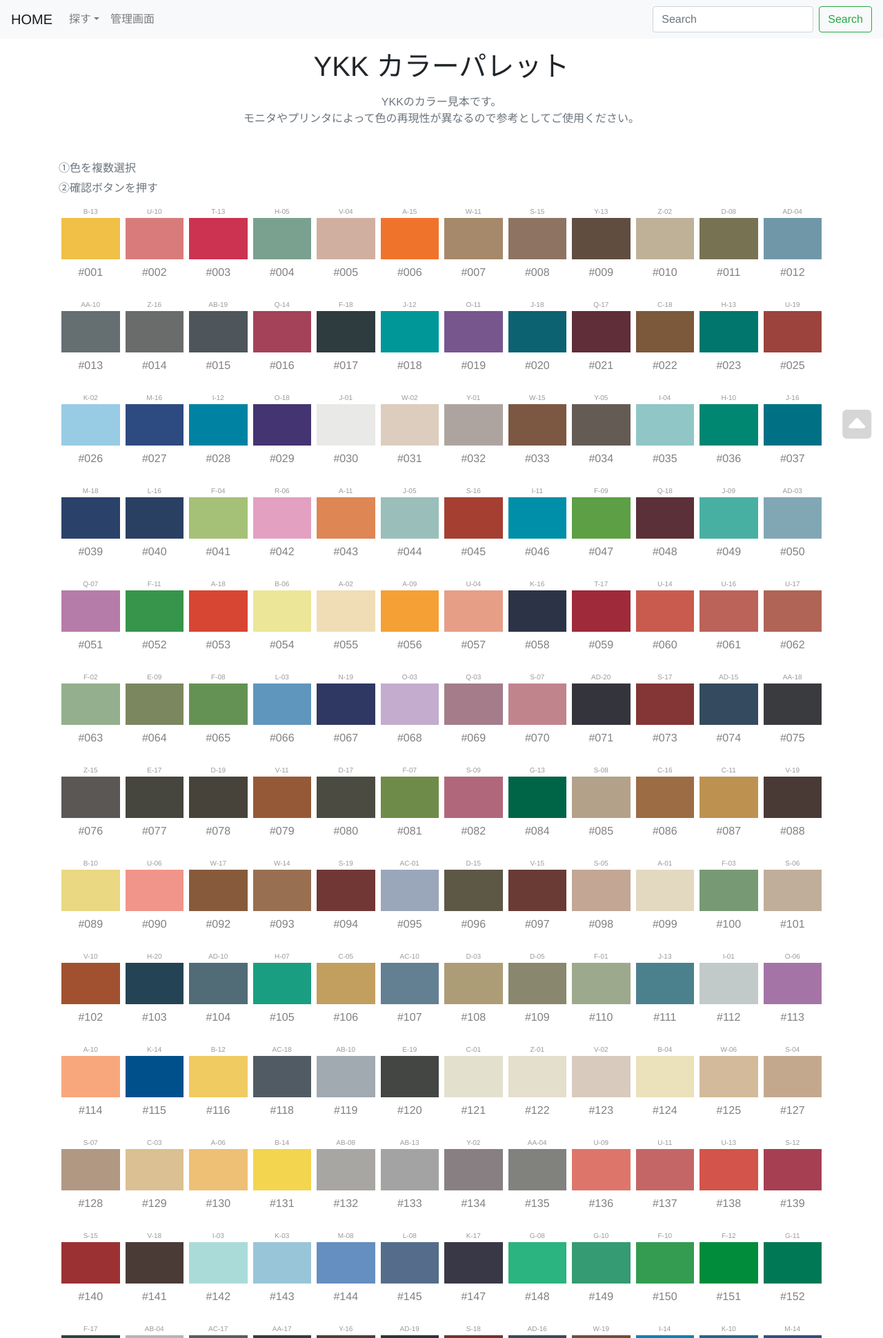
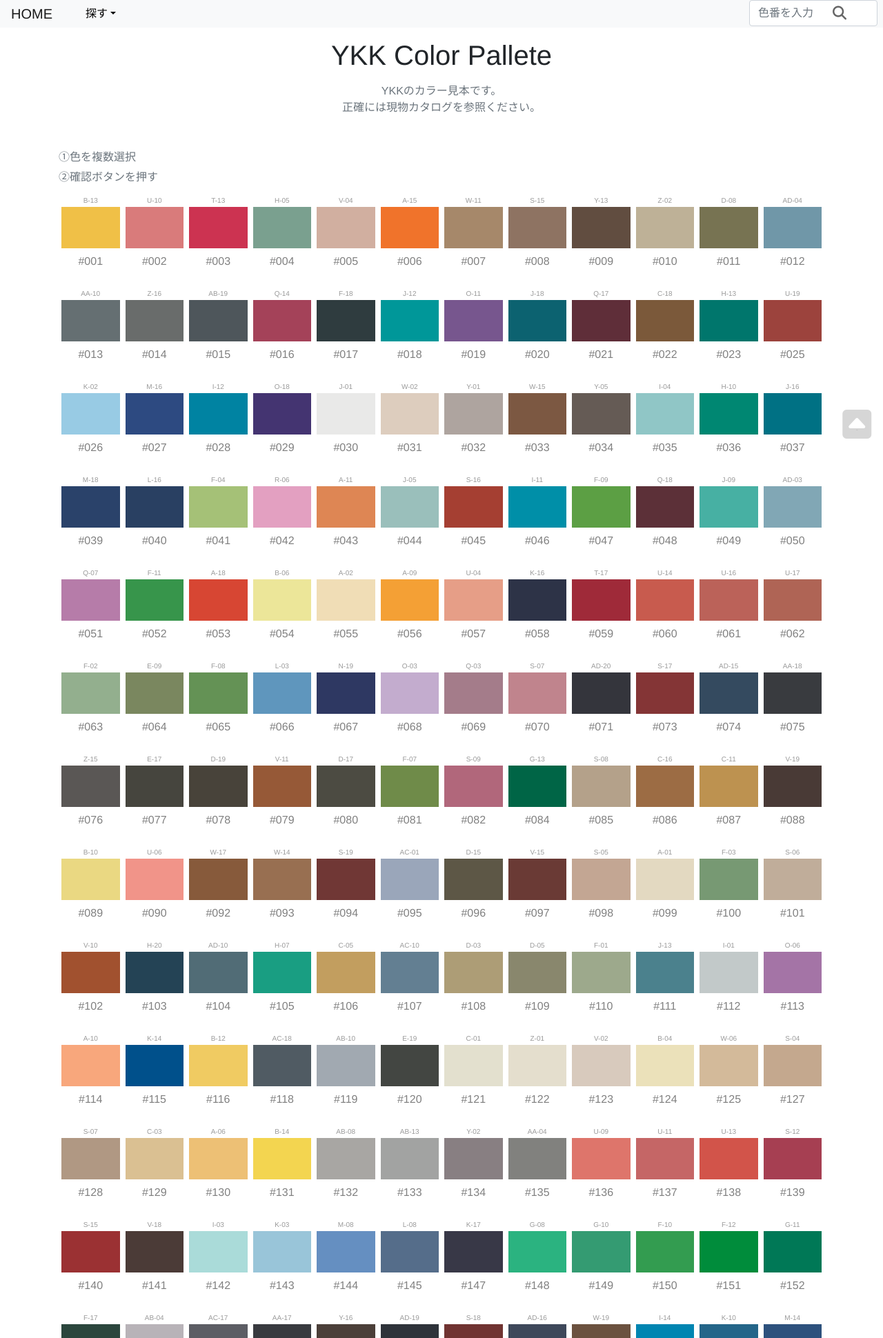
Before and after one commit to ryokohi/ykkcolor, a Django app: page / in a window 1280 px wide. Shown: the top 1940 px of the page at 69% size. Run offline with Django 3.2, Linux system fonts and the light colour scheme; data comes from the database, SQL or seed files in the repository; some libraries are stand-ins or nearby versions.

Commit message:
base.htmlとmain.cssを修正

```diff
--- a/colorpallet/static/colorpallet/main.css
+++ b/colorpallet/static/colorpallet/main.css
@@ -214,15 +214,32 @@
 }
 
 
+#sform{
+  position: relative;
+}
+
+#sbtn{
+height:38px;
+position:absolute;
+left:115px;/*アイコン左右の位置調整*/
+top:0;
+background:none;
+color:#666;
+border:none;
+font-size:20px;/*アイコンサイズ*/
+}
+
+
+
 :root{
-  --font-family-sans-serif: "Helvetica Neue", Helvetica, Arial, "游ゴシック体", "Yu Gothic", YuGothic, "Hiragino Kaku Gothic ProN", Meiryo, sans-serif;
+  --font-family-sans-serif: "Helvetica Neue", Helvetica, Arial, "Hiragino Kaku Gothic ProN","游ゴシック体", "Yu Gothic", YuGothic, Meiryo, sans-serif;
   --font-family-monospace: SFMono-Regular, Menlo, Monaco, Consolas, "Liberation Mono", "Courier New", monospace;
 }
 
 body {
-  font-family: "Helvetica Neue", Helvetica, Arial, "游ゴシック体", "Yu Gothic", YuGothic, "Hiragino Kaku Gothic ProN", Meiryo, 'Open Sans', sans-serif;
+  font-family: "Helvetica Neue", Helvetica, Arial, "Hiragino Kaku Gothic ProN","游ゴシック体", "Yu Gothic", YuGothic,  Meiryo, 'Open Sans', sans-serif;
 }
 
 h1, h2, h3, h4, h5, h6 {
-  font-family: "Helvetica Neue", Helvetica, Arial, "游ゴシック体", "Yu Gothic", YuGothic, "Hiragino Kaku Gothic ProN", Meiryo, 'Open Sans', sans-serif;
+  font-family: "Helvetica Neue", Helvetica, Arial,  "Hiragino Kaku Gothic ProN","游ゴシック体", "Yu Gothic", YuGothic, Meiryo, 'Open Sans', sans-serif;
 }
--- a/colorpallet/templates/colorpallet/base.html
+++ b/colorpallet/templates/colorpallet/base.html
@@ -20,44 +20,46 @@
   .dropdown:hover > .dropdown-menu {
     display: block;
   }
+  .nav-link{
+    color: #000000;
+  }
+
   </style>
 
 </head>
 <body>
-  <nav class="navbar navbar-expand-lg navbar-light bg-light">
-    <a class="navbar-brand" href="{% url 'colorpallet:index' %}">HOME</a>
-    <button class="navbar-toggler" type="button" data-toggle="collapse" data-target="#navbarSupportedContent" aria-controls="navbarSupportedContent" aria-expanded="false" aria-label="Toggle navigation">
-      <span class="navbar-toggler-icon"></span>
-    </button>
-
-    <div class="collapse navbar-collapse" id="navbarSupportedContent">
-      <ul class="navbar-nav mr-auto">
-        <li class="nav-item dropdown">
-          <a class="nav-link dropdown-toggle" data-toggle="dropdown" role="button" aria-haspopup="true" aria-expanded="false" href="{% url 'admin:index' %}">探す<span class="sr-only">(current)</span></a>
+  <ul class="nav navbar-light bg-light">
+    <li class='nav-item'>
+      <a class="navbar-brand nav-link  my-2 my-lg-0 " href="{% url 'colorpallet:index' %}">HOME</a>
+    </li>
+    <li class="nav-item dropdown mr-auto">
+      <a class="nav-link dropdown-toggle  my-2 my-lg-0 " data-toggle="dropdown" role="button" aria-haspopup="true" aria-expanded="false" href="{% url 'admin:index' %}">探す<span class="sr-only">(current)</span></a>
       <ul class="dropdown-menu" role="menu">
         <li><a class="dropdown-item" href="{% url 'colorpallet:column_search' %}">列で探す</a></li>
         <li><a class="dropdown-item" href="{% url 'colorpallet:colortype_search' %}">色の系統で探す</a></li>
       </ul>
     </li>
-        <li class="nav-item">
+    {% if user.is_superuser %}
+    <li class="nav-item ">
       <a class="nav-link " href="{% url 'admin:index' %}">管理画面</a>
     </li>
-      </ul>
-      <form class="form-inline my-2 my-lg-0" method='GET' action="{% url 'colorpallet:color_search' %}">
-        <input class="form-control mr-sm-2" type="text" placeholder="Search" aria-label="Search" name='keyword'>
-        <button class="btn btn-outline-success my-2 my-sm-0" type="submit">Search</button>
+    {% endif %}
+    <li class="nav-item">
+      <form class="form-inline my-2 my-lg-0" id="sform" method='GET' action="{% url 'colorpallet:color_search' %}">
+        <input class="form-control mr-sm-2" id="sbox" type="text" placeholder="色番を入力" aria-label="Search" name='keyword' size="15">
+        <button type="submit" id="sbtn" name="button"><i class="fas fa-search"></i></button>
         {% csrf_token %}
       </form>
-    </div>
-  </nav>
+    </li>
+  </ul>
 
 
 
   <div class="container">
     <section class='text-center mt-3 mb-5'>
-      <h1 class="mb-3" >YKK カラーパレット</h1>
+      <h1 class="mb-3" >YKK Color Pallete</h1>
       <p class="text-muted mb-0">YKKのカラー見本です。</p>
-      <p class="text-muted">モニタやプリンタによって色の再現性が異なるので参考としてご使用ください。</p>
+      <p class="text-muted">正確には現物カタログを参照ください。</p>
     </section>
 
     {% block content %}
@@ -79,11 +81,13 @@
   {% block extrajs %}{% endblock %}
   <script src="{% static 'colorpallet/Sortable.min.js' %}"></script>
   <script>
+  if(!navigator.userAgent.match(/(iPhone|iPad|iPod|Android)/)){
     $(function(){
       Sortable.create(listWithHandle,{
         animation: 150,
       });
     });
+  }
 </script>
 </body>
 </html>
```
Lines whose indentation alone changed are shown as unchanged.
